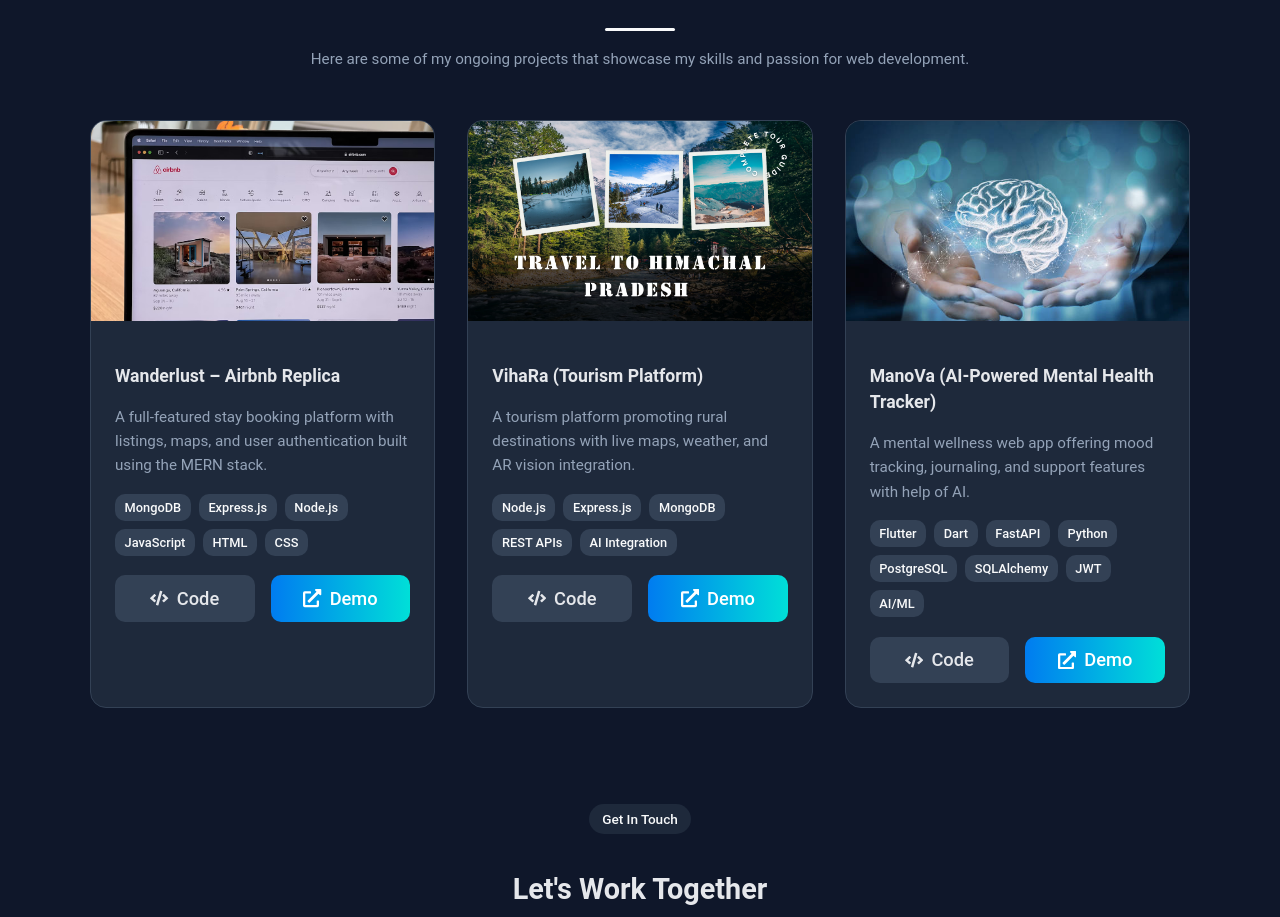
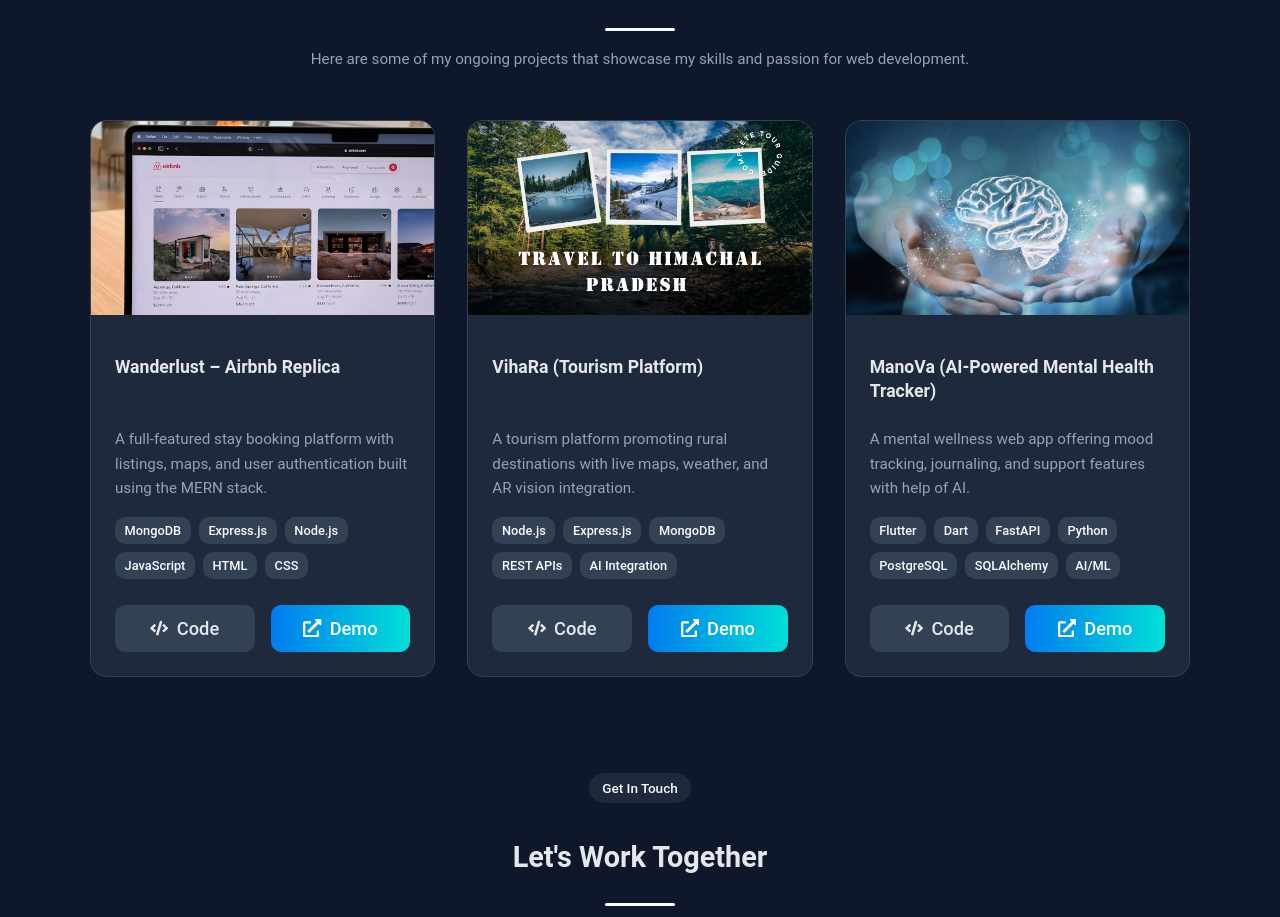
Before and after one commit to PrateekSharma-04/MY-Portfolio, a React (Vite) app: page / in a window 1280 px wide. Shown: the part 2652-3569 px from the top of the page. Built offline with nearby package versions, Linux system fonts and the light colour scheme.

Commit message:
Polish project card alignment

```diff
--- a/src/components/Projects/Projects.scss
+++ b/src/components/Projects/Projects.scss
@@ -49,6 +49,7 @@
     gap: 2rem;
     max-width: 1100px;
     margin: 0 auto;
+    align-items: stretch;
   }
 
   .project-card {
@@ -59,6 +60,7 @@
     transition: transform 0.3s ease, box-shadow 0.3s ease;
     display: flex;
     flex-direction: column;
+    height: 100%;
     text-align: left;
 
     &:hover {
@@ -68,16 +70,22 @@
 
     .project-image {
       width: 100%;
-      height: 200px;
+      aspect-ratio: 16 / 9;
       object-fit: cover;
+      flex-shrink: 0;
     }
 
     .project-content {
       padding: 1.5rem;
+      display: flex;
+      flex: 1;
+      flex-direction: column;
 
       .project-title {
         font-weight: 600;
         font-size: 1.1rem;
+        line-height: 1.35;
+        min-height: 3rem;
         margin-bottom: 0.5rem;
       }
 
@@ -85,13 +93,16 @@
         color: var(--muted-foreground);
         font-size: 0.95rem;
         line-height: 1.6;
+        min-height: 4.6rem;
         margin-bottom: 1rem;
       }
 
       .project-tech {
         display: flex;
         flex-wrap: wrap;
+        align-content: flex-start;
         gap: 0.5rem;
+        min-height: 4.3rem;
         margin-bottom: 1.2rem;
 
         .project-tag {
@@ -107,6 +118,7 @@
       .project-buttons {
         display: flex;
         gap: 1rem;
+        margin-top: auto;
 
         a {
           flex: 1;
--- a/src/components/Projects/data.js
+++ b/src/components/Projects/data.js
@@ -25,7 +25,7 @@ export const projects = [
     title: "ManoVa (AI-Powered Mental Health Tracker)",
     description:
       "A mental wellness web app offering mood tracking, journaling, and support features with help of AI.",
-    tech: ["Flutter", "Dart", "FastAPI", "Python", "PostgreSQL", "SQLAlchemy", "JWT", "AI/ML"],
+    tech: ["Flutter", "Dart", "FastAPI", "Python", "PostgreSQL", "SQLAlchemy", "AI/ML"],
     image: project3,
     code: "https://github.com/PrateekSharma-04/Manova",
   },
```
